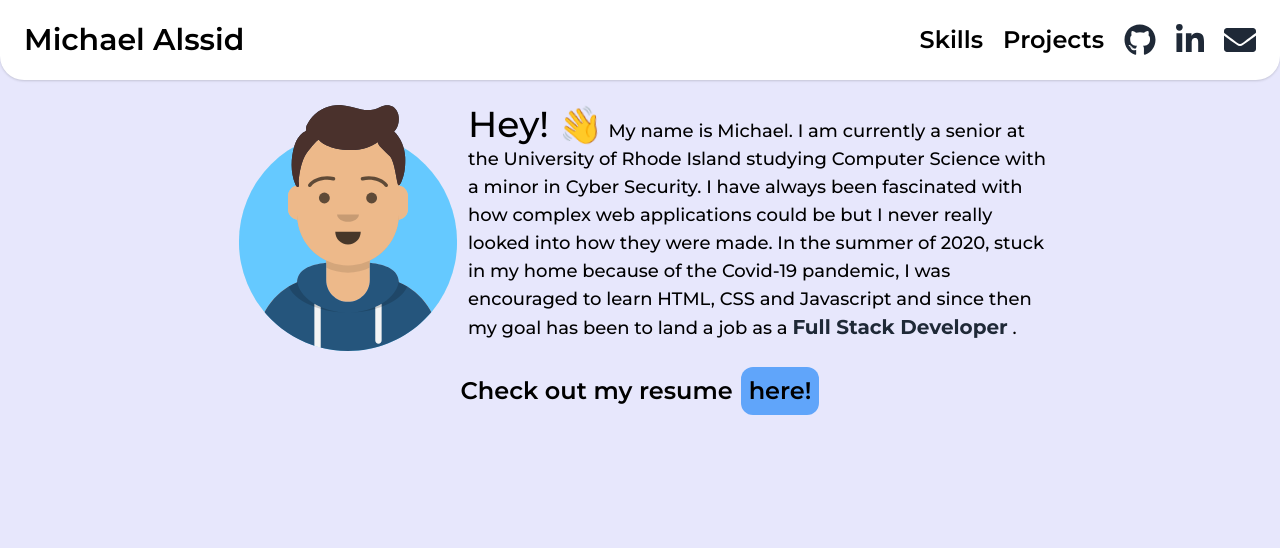
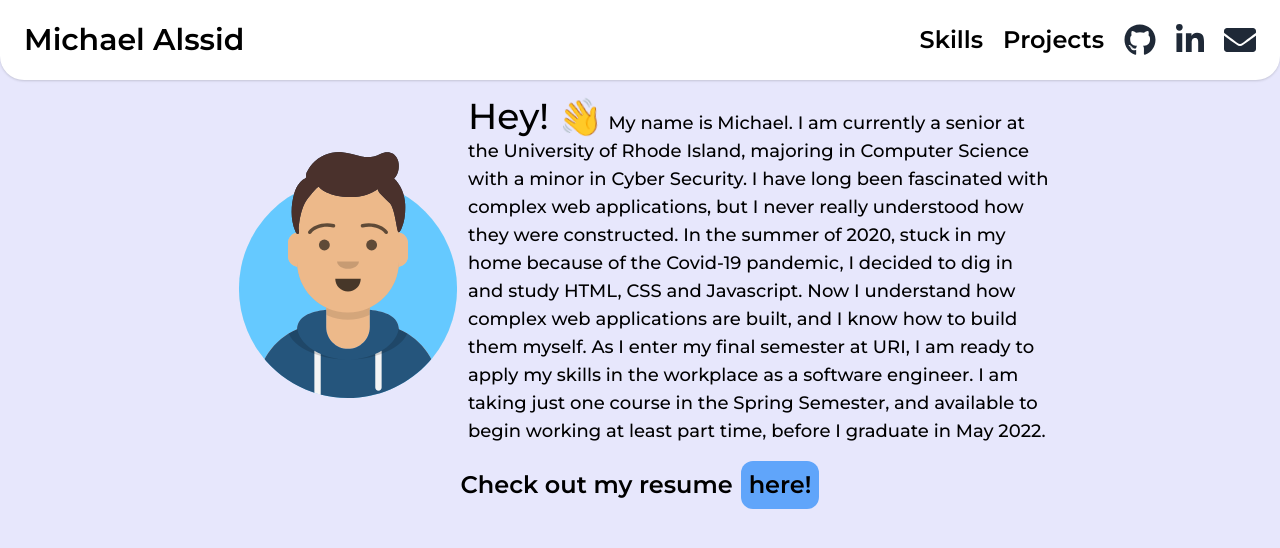
Before and after one commit to malssid/Portfolio, a Next.js app: page / in a window 1280 px wide. Shown: the top 548 px of the page. Built offline with nearby package versions, Linux system fonts and the light colour scheme.

Commit message:
Edited paragraph on home page

```diff
--- a/pages/index.js
+++ b/pages/index.js
@@ -14,16 +14,16 @@ export default function Home() {
               Hey! <span className="wave">👋</span>
             </span>{" "}
             My name is Michael. I am currently a senior at the University of
-            Rhode Island studying Computer Science with a minor in Cyber
-            Security. I have always been fascinated with how complex web
-            applications could be but I never really looked into how they were
-            made. In the summer of 2020, stuck in my home because of the Covid-19
-            pandemic, I was encouraged to learn HTML, CSS and Javascript and
-            since then my goal has been to land a job as a{" "}
-            <span className="sm:text-xl text-lg font-bold text-gray-800">
-              Full Stack Developer
-            </span>{" "}
-            .
+            Rhode Island, majoring in Computer Science with a minor in Cyber
+            Security. I have long been fascinated with complex web applications,
+            but I never really understood how they were constructed. In the
+            summer of 2020, stuck in my home because of the Covid-19 pandemic, I
+            decided to dig in and study HTML, CSS and Javascript. Now I
+            understand how complex web applications are built, and I know how to
+            build them myself. As I enter my final semester at URI, I am ready
+            to apply my skills in the workplace as a software engineer. I am
+            taking just one course in the Spring Semester, and available to
+            begin working at least part time, before I graduate in May 2022.
           </p>
         </div>
         <div className="mb-4 flex sm:flex-row flex-col items-center space-x-2">
```
